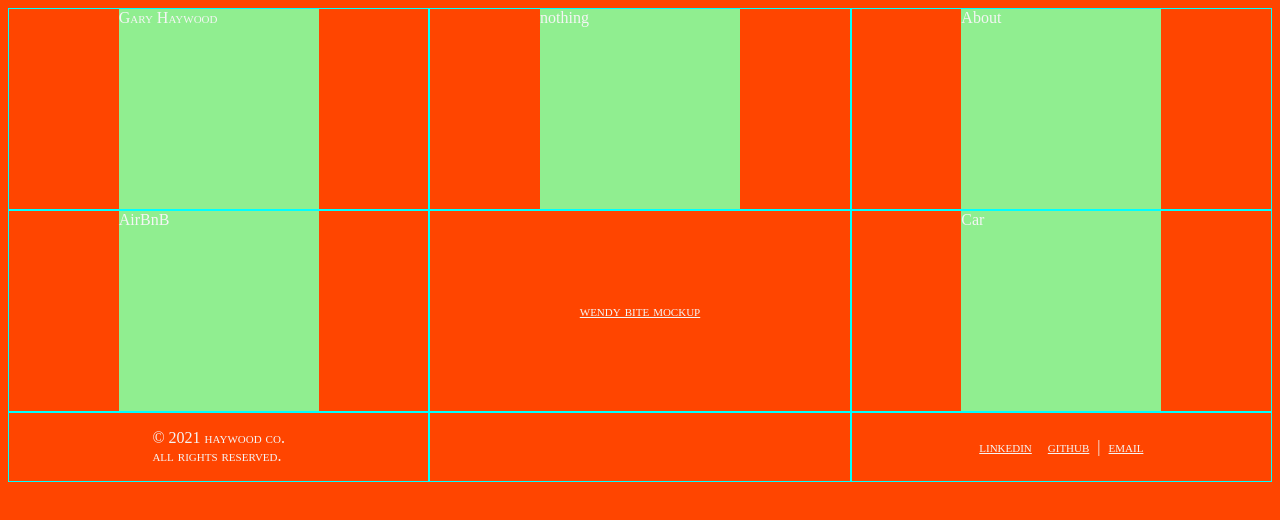
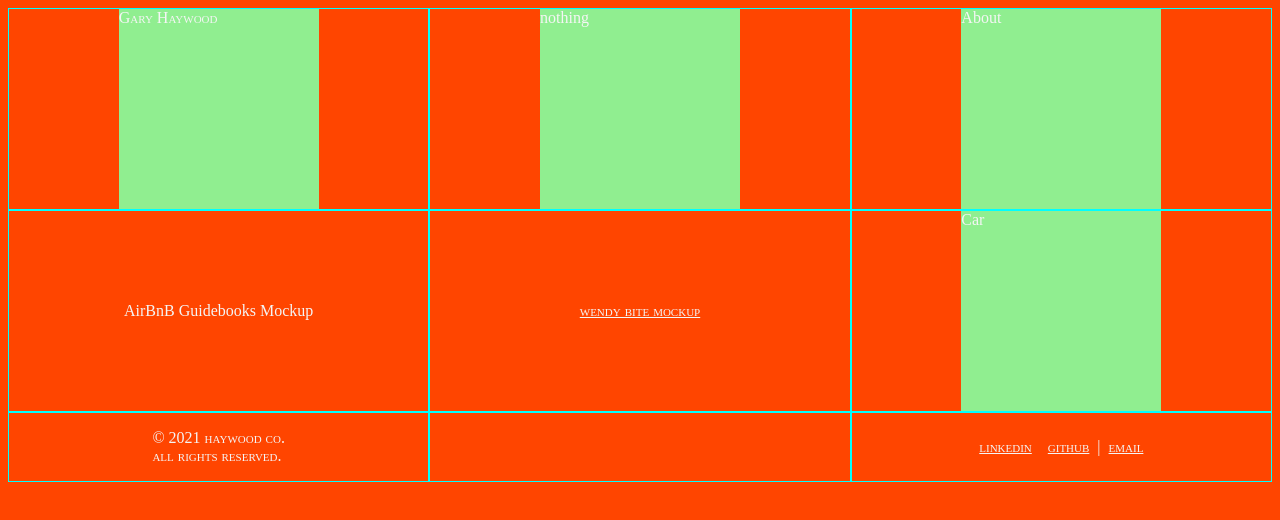
Before and after one commit to misterhaywood/portfolio, a plain HTML site: page index.html in a window 1280 px wide. Drawn offline with Linux system fonts and the light colour scheme.

Commit message:
added airbnb mockup

```diff
--- a/index.html
+++ b/index.html
@@ -26,7 +26,7 @@
       </div>
 
       <div class="fourth cell">
-        <div class="box">AirBnB</div>
+        </a href="https://misterhaywood.github.io/css-airbnb">AirBnB Guidebooks Mockup</a>
       </div>
 
       <div class="fifth cell">
```
